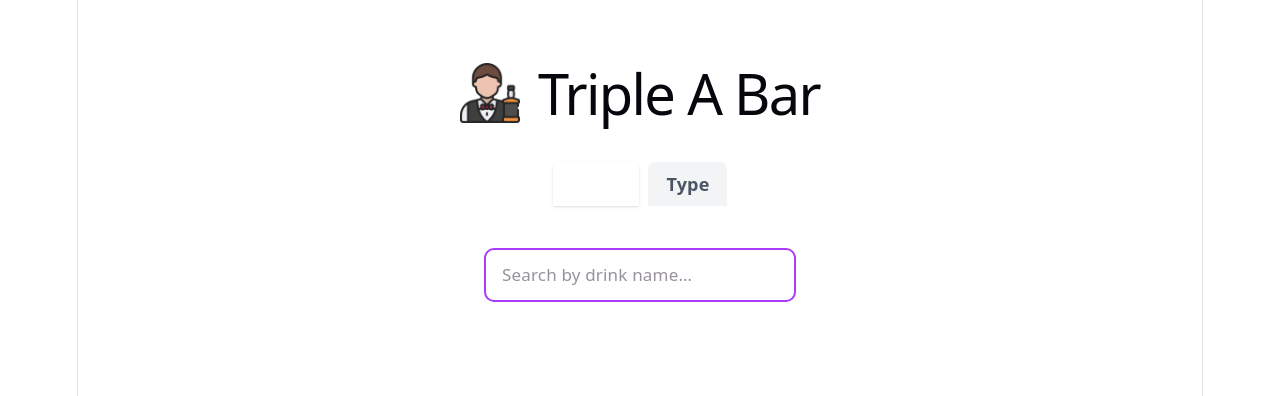
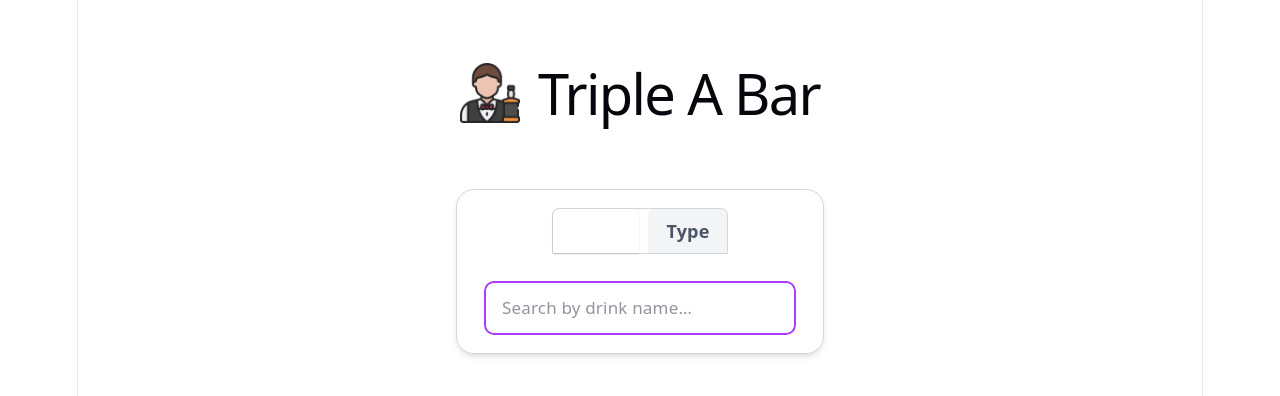
Before and after one commit to chris-v88/triple-a-bar, a React (Vite) app in the folder frontend/: page / in a window 1280 px wide. Shown: the top 396 px of the page. Built offline with nearby package versions, Linux system fonts and the light colour scheme; a web font is replaced by a local one.

Commit message:
add border

```diff
--- a/frontend/src/components/TabSection.tsx
+++ b/frontend/src/components/TabSection.tsx
@@ -13,7 +13,7 @@ const TabSection = (props: TabSectionProps) => {
   const { tabs, currentTab, setCurrentTab } = props;
 
   return (
-    <div className="flex space-x-2 mb-4">
+    <div className="flex space-x-2 mb-4 border border-gray-300 rounded-t-md">
       {tabs.map((t) => (
         <button
           key={t.id}
@@ -22,7 +22,7 @@ const TabSection = (props: TabSectionProps) => {
         ${
           currentTab === t.id
             ? 'bg-accent text-white shadow'
-            : 'bg-gray-100 text-gray-600 hover:bg-gray-200'
+            : 'bg-gray-100 text-gray-600 hover:bg-gray-500'
         }`}
           type="button"
         >
--- a/frontend/src/pages/HomePage.tsx
+++ b/frontend/src/pages/HomePage.tsx
@@ -49,6 +49,7 @@ const HomePage = () => {
         <h1 className="m-0">Triple A Bar</h1>
       </div>
 
+      <div className="mx-auto mt-6 mb-8 w-full max-w-xl border border-gray-300 rounded-2xl shadow-md px-6 py-4 flex flex-col items-center">
         <TabSection
           tabs={[
             { id: 'drink', label: 'Drink' },
@@ -57,8 +58,9 @@ const HomePage = () => {
           currentTab={currentTab}
           setCurrentTab={setCurrentTab}
         />
-      <div>
+        <div className="w-full max-w-md mt-2">
           <SearchBar value={query} onChange={setQuery} loading={loading} />
+        </div>
       </div>
 
       {query.trim() && !loading && displayResults.length === 0 && (
```
Lines whose indentation alone changed are shown as unchanged.
